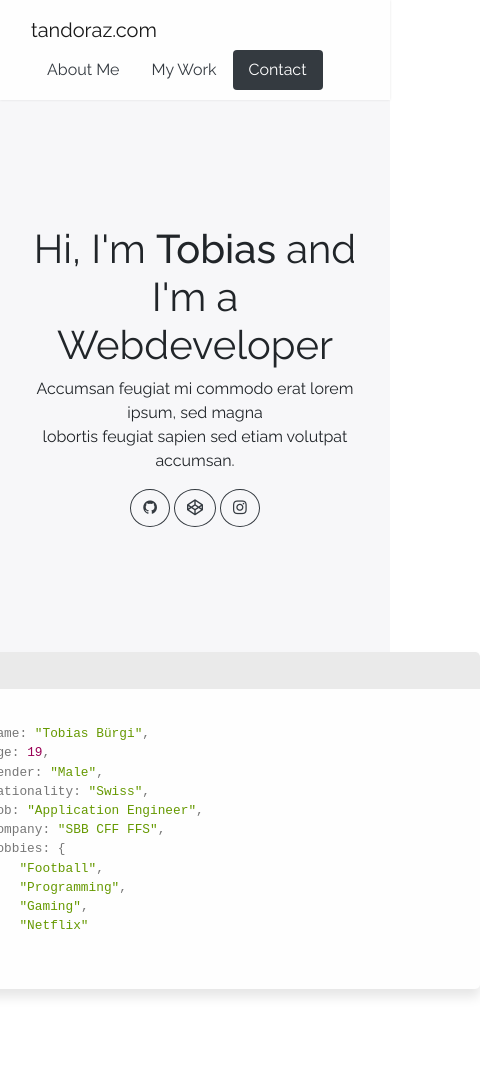
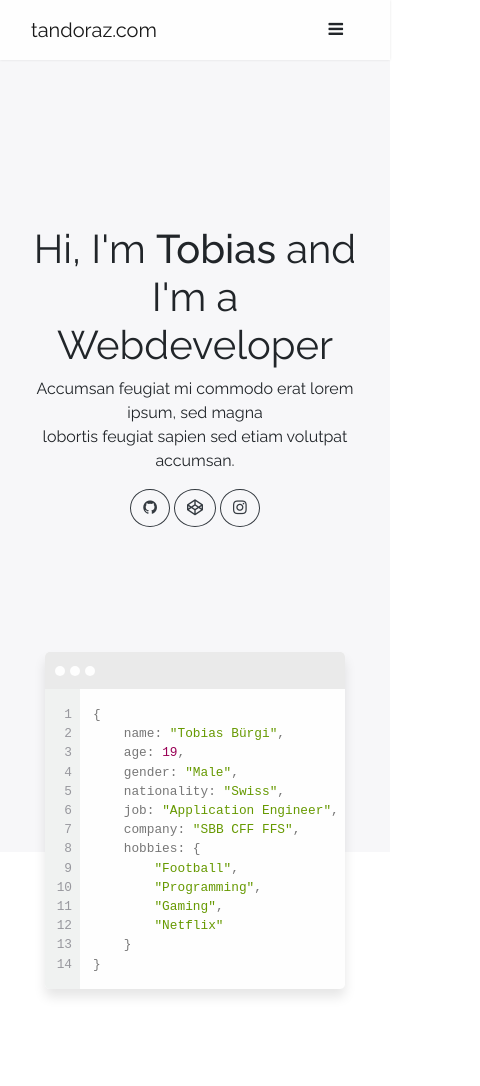
Before and after one commit to Tandoraz/tandoraz, a website: page app/index.html in a window 390 px wide. Shown: the top 1086 px of the page, 480 px wide, since content can reach past the window. Drawn offline with nearby package versions, Linux system fonts and the light colour scheme.

Commit message:
made website look good on mobile devices

```diff
--- a/app/css/style.css
+++ b/app/css/style.css
@@ -29,6 +29,34 @@ nav ul.nav li a {
 nav ul.nav li a.active {
   background-color: #343a40 !important;
   color: white;
+}
+
+nav ul.nav-burger {
+  display: none;
+}
+
+nav ul.nav-burger li {
+  cursor: pointer;
+  font-size: 17px;
+  padding: 0 1rem;
+}
+
+nav ul.nav-main {
+  transition: all ease .75s;
+}
+
+nav ul.nav-expanded {
+  display: block !important;
+}
+
+@media only screen and (max-width: 600px) {
+    nav ul.nav-pills {
+      display: none;
+    }
+
+    nav ul.nav-burger {
+      display: block;
+    }
 }
 
 a.connect-button {
@@ -63,6 +91,21 @@ section#header div.inner div.container h1 strong {
   margin-top: -200px;
   margin-left: calc(50% - 285px);
 }
+
+@media only screen and (max-width: 600px) {
+    div.window {
+        width: 400px;
+        margin-left: calc(50% - 200px);
+    }
+}
+
+@media only screen and (max-width: 400px) {
+    div.window {
+        width: 300px;
+        margin-left: calc(50% - 150px);
+    }
+}
+
 .window .window-header {
   height: 37px;
   background: #EAEAEA;
--- a/app/index.html
+++ b/app/index.html
@@ -14,7 +14,7 @@
 		<nav id="nav" class="navbar fixed-top navbar-light bg-light">
 			<div class="container">
 				<a class="navbar-brand" href="#">tandoraz.com</a>
-				<ul class="nav nav-pills justify-content-end">
+				<ul class="nav nav-main nav-pills justify-content-end">
 					<li class="nav-item">
 						<a class="nav-link active" href="#header" onclick="navigateTo('header')">About Me</a>
 					</li>
@@ -23,6 +23,11 @@
 					</li>
 					<li class="nav-item">
 						<a class="nav-link" href="#contact" onclick="navigateTo('contact')">Contact</a>
+					</li>
+				</ul>
+				<ul class="nav nav-burger justify-content-end">
+					<li>
+						<i class="fa fa-bars"></i>
 					</li>
 				</ul>
 			</div>
@@ -153,7 +158,7 @@
         <p class="float-right">
           <a href="#header">Back to top</a>
         </p>
-        <p>tandoraz.com &copy; Tobias Bürgi 2017</p>
+        <p>&copy; Tobias Bürgi 2017</p>
       </div>
 		</footer>
 
--- a/app/js/app.js
+++ b/app/js/app.js
@@ -16,4 +16,8 @@ document.getElementById("age").innerHTML = age;
 
 $(document).ready(function() {
   $('body').scrollspy({ target: '#nav' , offset: 60});
+
+  $('ul.nav-burger li').click(function() {
+    $('ul.nav-main').toggleClass('nav-expanded');
+  });
 });
```
